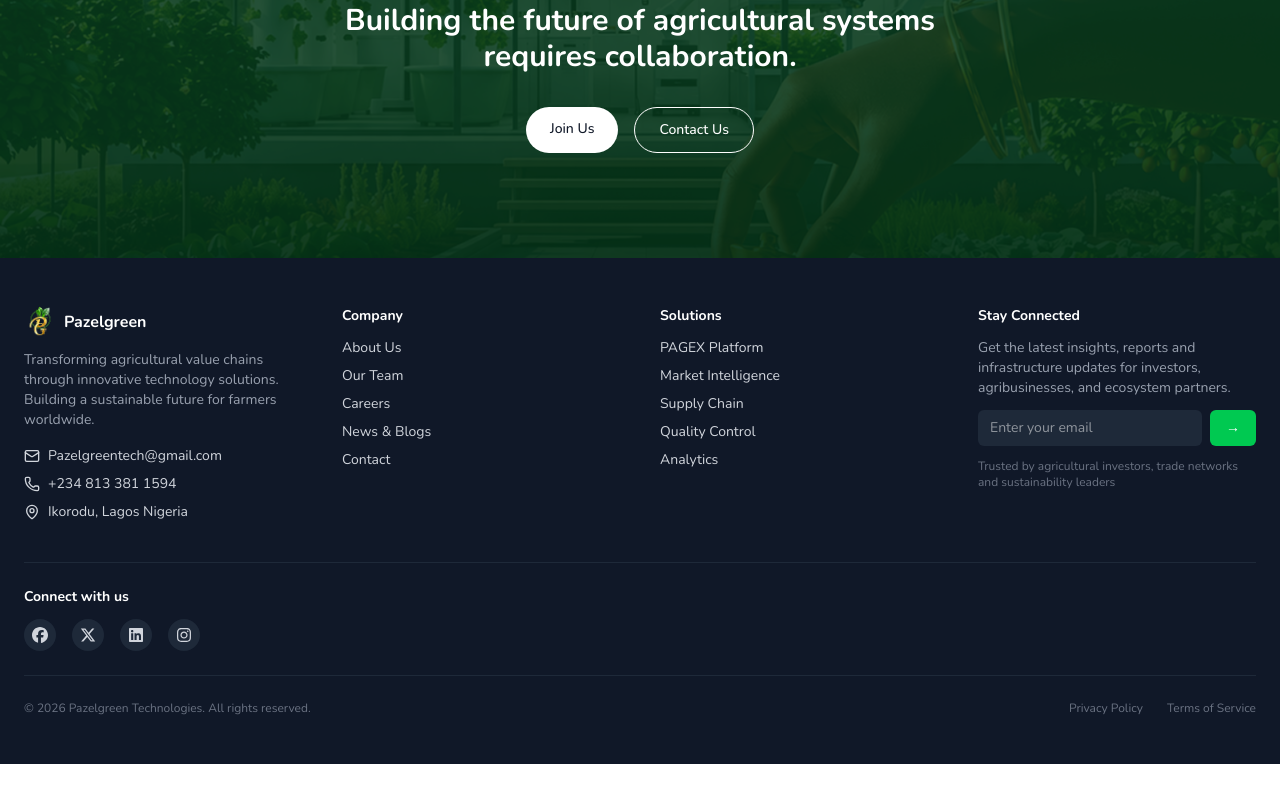
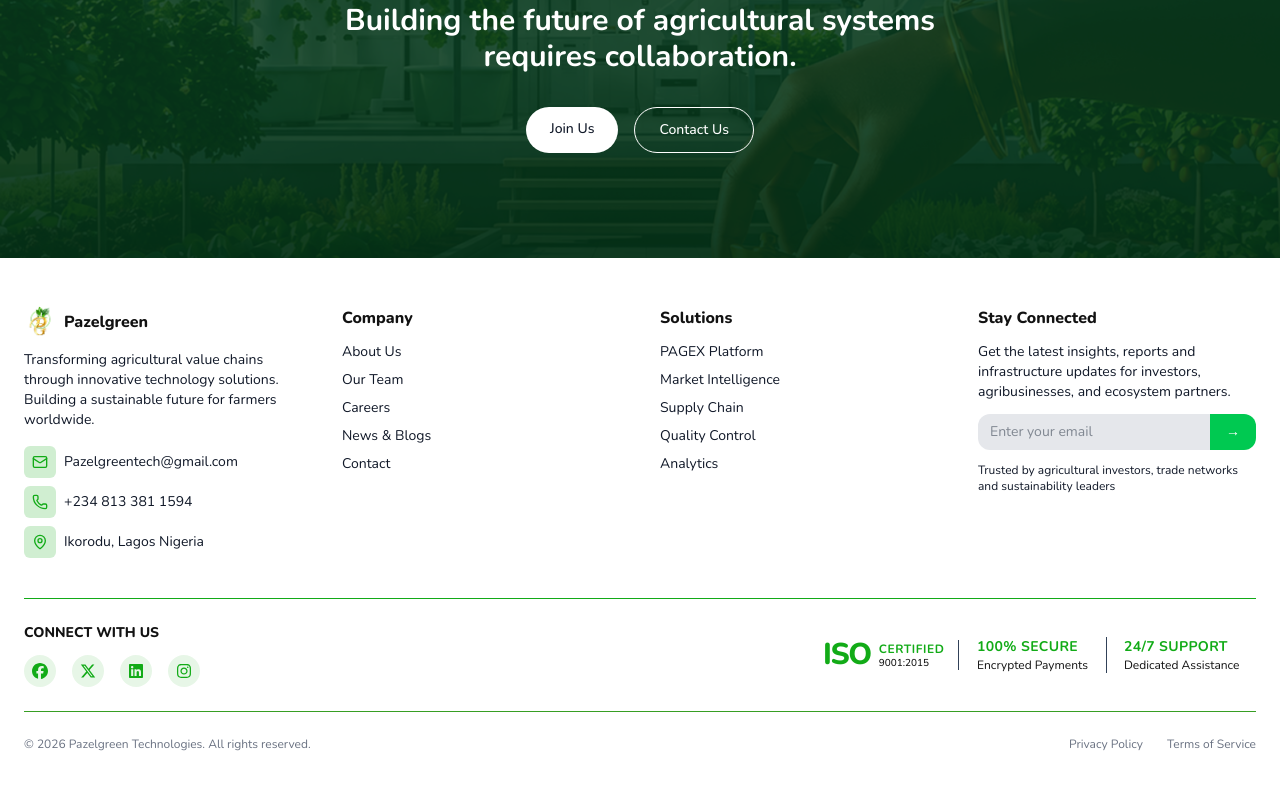
Before and after one commit to Pazelgreen-Technologies-Limited/pazelgreen-website, a Next.js app: page / in a window 1280 px wide. Shown: the part 4435-5235 px from the top of the page. Before the commit the page ends 5199 px from the top, so only its background shows below. Built offline with nearby package versions, Linux system fonts and the light colour scheme.

Commit message:
fix footer layout/ color

```diff
--- a/components/Footer.tsx
+++ b/components/Footer.tsx
@@ -34,7 +34,7 @@ const socialLinks = [
 
 export default function Footer() {
   return (
-    <footer className="bg-gray-900 px-6 py-12 text-gray-300">
+    <footer className="bg-white px-6 py-12 text-gray-900">
       <div className="mx-auto max-w-7xl">
         {/* Top grid: brand, company links, solutions, newsletter */}
         <div className="grid grid-cols-1 gap-10 md:grid-cols-4">
@@ -47,31 +47,42 @@ export default function Footer() {
                 width={32}
                 height={32}
               />
-              <span className="text-base font-semibold text-white">
+              <span className="text-base font-extrabold text-foreground">
                 Pazelgreen
               </span>
             </div>
-            <p className="mb-4 text-sm text-gray-400">
+            <p className="mb-4 text-sm">
               Transforming agricultural value chains through innovative
               technology solutions. Building a sustainable future for farmers
               worldwide.
             </p>
             <ul className="space-y-2 text-sm">
               <li className="flex items-center gap-2">
-                <Mail size={16} /> Pazelgreentech@gmail.com
+                <span className="bg-brand/20 text-brand p-2 rounded-md">
+                  <Mail size={16} />
+                </span>{" "}
+                Pazelgreentech@gmail.com
               </li>
               <li className="flex items-center gap-2">
-                <Phone size={16} /> +234 813 381 1594
+                <span className="bg-brand/20 text-brand p-2 rounded-md">
+                  <Phone size={16} />
+                </span>{" "}
+                +234 813 381 1594
               </li>
               <li className="flex items-center gap-2">
-                <MapPin size={16} /> Ikorodu, Lagos Nigeria
+                <span className="bg-brand/20 text-brand p-2 rounded-md">
+                  <MapPin size={16} />
+                </span>{" "}
+                Ikorodu, Lagos Nigeria
               </li>
             </ul>
           </div>
 
           {/* Company links */}
           <div>
-            <h3 className="mb-3 text-sm font-semibold text-white">Company</h3>
+            <h3 className="mb-3 text-base font-extrabold text-foreground">
+              Company
+            </h3>
             <ul className="space-y-2 text-sm">
               {companyLinks.map((link) => (
                 <li key={link.label}>
@@ -85,7 +96,9 @@ export default function Footer() {
 
           {/* Solutions links */}
           <div>
-            <h3 className="mb-3 text-sm font-semibold text-white">Solutions</h3>
+            <h3 className="mb-3 text-base font-extrabold text-foreground">
+              Solutions
+            </h3>
             <ul className="space-y-2 text-sm">
               {solutionLinks.map((link) => (
                 <li key={link.label}>
@@ -99,27 +112,28 @@ export default function Footer() {
 
           {/* Newsletter signup */}
           <div>
-            <h3 className="mb-3 text-sm font-semibold text-white">
+            <h3 className="mb-3 text-base font-extrabold text-foreground">
               Stay Connected
             </h3>
-            <p className="mb-3 text-sm text-gray-400">
+            <p className="mb-3 text-sm">
               Get the latest insights, reports and infrastructure updates for
               investors, agribusinesses, and ecosystem partners.
             </p>
-            <form className="flex gap-2">
+            <form className="flex w-full max-w-md items-stretch">
               <input
                 type="email"
                 placeholder="Enter your email"
-                className="w-full rounded-md bg-gray-800 px-3 py-2 text-sm text-white outline-none"
+                className="w-full rounded-l-xl bg-gray-200 px-3 py-2 text-sm text-gray-800 outline-none"
               />
               <button
                 type="submit"
-                className="rounded-md bg-green-500 px-4 py-2 text-sm font-medium text-white hover:bg-green-600"
+                /* Changed rounded-md to rounded-r-md (right corners only) */
+                className="rounded-r-xl bg-green-500 px-4 py-2 text-sm font-medium text-white hover:bg-green-600 flex items-center justify-center"
               >
                 →
               </button>
             </form>
-            <p className="mt-3 text-xs text-gray-500">
+            <p className="mt-3 text-xs">
               Trusted by agricultural investors, trade networks and
               sustainability leaders
             </p>
@@ -127,9 +141,10 @@ export default function Footer() {
         </div>
 
         {/* Social icons */}
-        <div className="mt-10 border-t border-gray-800 pt-6">
-          <p className="mb-3 text-sm font-semibold text-white">
-            Connect with us
+        <div className="flex flex-col items-center justify-between gap-4 mt-10 pt-6 border-t border-brand md:flex-row">
+          <div className="">
+            <p className="mb-3 text-sm font-extrabold text-foreground">
+              CONNECT WITH US
             </p>
             <div className="flex gap-4">
               {socialLinks.map(({ icon: Icon, href, label }) => (
@@ -137,7 +152,7 @@ export default function Footer() {
                   key={label}
                   href={href}
                   aria-label={label}
-                className="rounded-full bg-gray-800 p-2 hover:bg-green-500"
+                  className="rounded-full bg-brand/10 p-2 hover:bg-brand/20 text-brand transition-colors"
                 >
                   <Icon size={16} />
                 </Link>
@@ -145,8 +160,46 @@ export default function Footer() {
             </div>
           </div>
 
+          <div className="text-foreground flex flex-col sm:flex-row items-center justify-between gap-6 sm:gap-0 divide-y sm:divide-y-0 sm:divide-x divide-slate-700">
+            {/* Item 1: ISO Certified */}
+            <div className="w-full sm:w-1/3 flex items-center justify-center gap-2 px-4">
+              <span className="text-3xl font-black tracking-tighter text-brand leading-none">
+                ISO
+              </span>
+              <div className="flex flex-col text-left leading-tight">
+                <span className="text-xs font-bold uppercase tracking-wider text-brand">
+                  Certified
+                </span>
+                <span className="text-[10px]  font-medium">9001:2015</span>
+              </div>
+            </div>
+
+            {/* Item 2: 100% Secure */}
+            <div className="w-full sm:w-1/3 flex items-center justify-center gap-3 px-4 pt-4 sm:pt-0">
+              {/* Optional: Add a lock icon here from lucide-react if you want */}
+              <div className="flex flex-col text-center sm:text-left">
+                <span className="text-sm font-bold tracking-wide uppercase text-brand">
+                  100% Secure
+                </span>
+                <span className="text-xs ">Encrypted Payments</span>
+              </div>
+            </div>
+
+            {/* Item 3: 24/7 Support */}
+            <div className="w-full sm:w-1/3 flex items-center justify-center gap-3 px-4 pt-4 sm:pt-0">
+              <div className="flex flex-col text-center sm:text-left">
+                <span className="text-sm font-bold tracking-wide uppercase text-brand">
+                  24/7 Support
+                </span>
+                <span className="text-xs ">Dedicated Assistance</span>
+              </div>
+            </div>
+            {/* hhhhhhhhhhhhhhhhhhhhhhhhhhhhhhhhhhhhhhhhhhhhhhhhhhhhhhhhhhhhhhhhhhhhh */}
+          </div>
+        </div>
+
         {/* Bottom bar: copyright + legal links */}
-        <div className="mt-6 flex flex-col items-center justify-between gap-4 border-t border-gray-800 pt-6 text-xs text-gray-500 md:flex-row">
+        <div className="mt-6 flex flex-col items-center justify-between gap-4 border-t border-brand-dark pt-6 text-xs text-gray-500 md:flex-row">
           <p>© 2026 Pazelgreen Technologies. All rights reserved.</p>
           <div className="flex gap-6">
             <Link href="/privacy-policy" className="hover:text-green-400">
```
Lines whose indentation alone changed are shown as unchanged.
